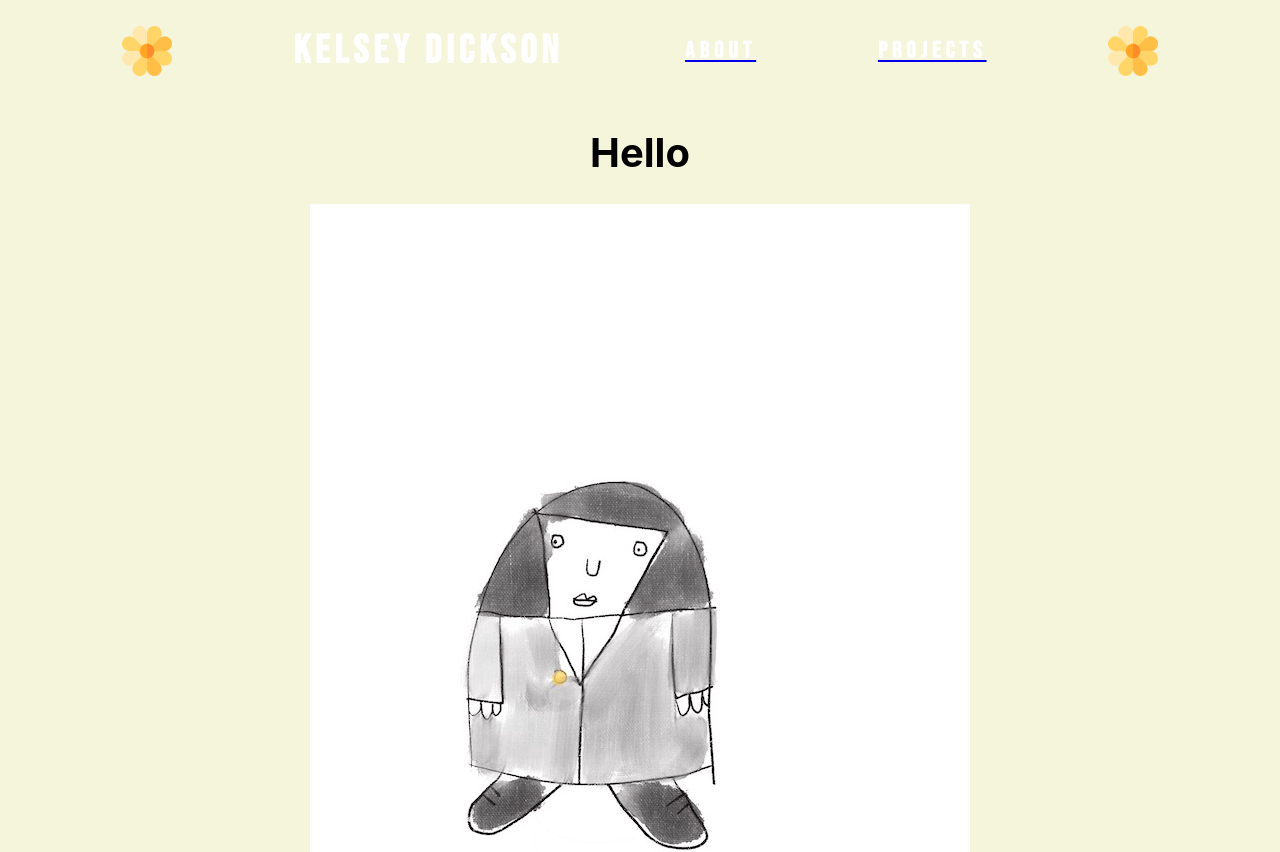
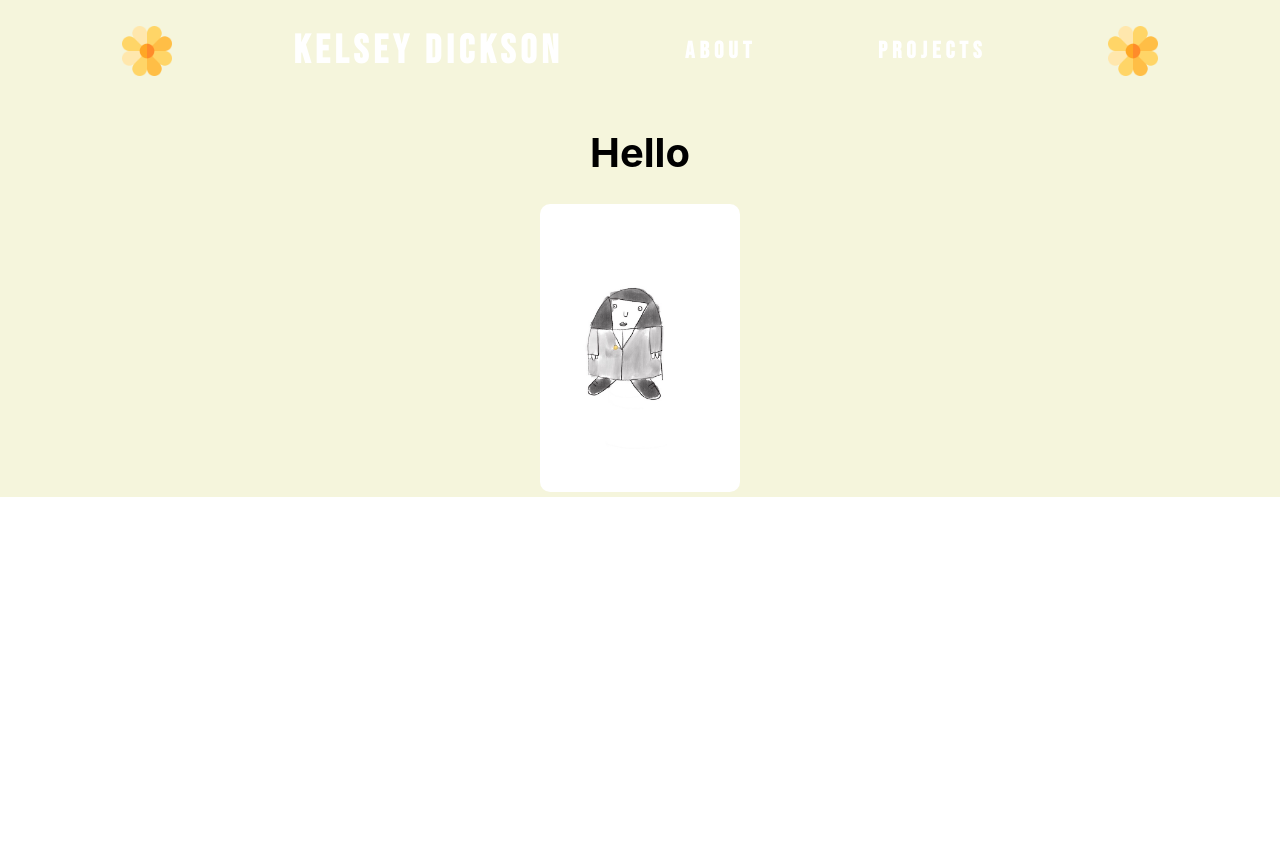
Before and after one commit to kelseyjdickson/kjdportfolio, a React (Create React App) app: page /about in a window 1280 px wide. Shown: the top 852 px of the page. After the commit the page ends 800 px from the top, so only its background shows below. Built offline with nearby package versions, Linux system fonts and the light colour scheme.

Commit message:
css navlink

```diff
--- a/src/About/About.js
+++ b/src/About/About.js
@@ -5,7 +5,7 @@ const About = () => {
   return (
     <div>
       <h1>Hello</h1>
-      <img src={hg} alt="happygirl" />
+      <img className="happy" src={hg} alt="happygirl" />
     </div>
   );
 };
--- a/src/App.css
+++ b/src/App.css
@@ -61,3 +61,9 @@ body {
   color: white;
   height: 500px;
 }
+
+/* About */
+.happy {
+  width: 200px;
+  border-radius: 10px;
+}
--- a/src/Nav/Nav.js
+++ b/src/Nav/Nav.js
@@ -1,5 +1,5 @@
 import React from "react";
-import { NavLink } from "react-router-dom";
+import { Link } from "react-router-dom";
 
 import flower from "../icons/flower.png";
 
@@ -7,16 +7,15 @@ const Nav = () => {
   return (
     <div className="nav-container">
       <img className="flower-power" alt="flower-icon" src={flower} />
-
-      <NavLink to="/" className="header-name">
+      <Link to="/" className="header-name">
         <h1>Kelsey Dickson</h1>
-      </NavLink>
-      <NavLink to="/about">
-        <h3 className="header-name">About</h3>
-      </NavLink>
-      <NavLink to="/projects">
-        <h3 className="header-name">Projects</h3>
-      </NavLink>
+      </Link>
+      <Link to="/about" className="header-name">
+        <h3>About</h3>
+      </Link>
+      <Link to="/projects" className="header-name">
+        <h3>Projects</h3>
+      </Link>
       <img className="pink-flower" src={flower} alt="pink-flower" />
     </div>
   );
```
